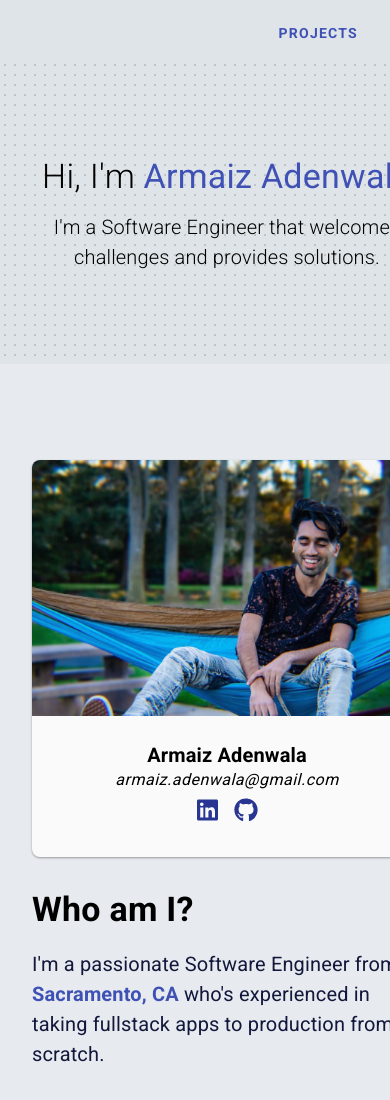
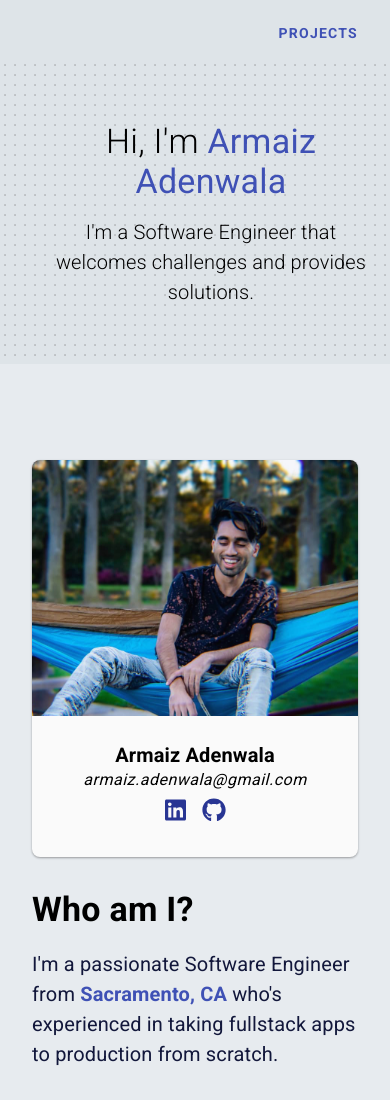
Before and after one commit to ArmaizAdenwala/personal-portfolio, a Gatsby site: page / in a window 390 px wide. Shown: the top 1100 px of the page. Built offline with nearby package versions, Linux system fonts and the light colour scheme; Gatsby itself is replaced by a stand-in of ours.

Commit message:
adjust responsiveness of grid and container

```diff
--- a/src/components/general/container/Container.scss
+++ b/src/components/general/container/Container.scss
@@ -2,7 +2,7 @@
 @import "../../../styles/mixins";
 
 .container {
-  width: 100%;
+  width: calc(100% - 64px);
   padding-left: 32px;
   padding-right: 32px;
   @include respond-to('medium') {
--- a/src/components/home/about/About.scss
+++ b/src/components/home/about/About.scss
@@ -6,10 +6,6 @@
   background-color: $background;
   width: 100%;
   padding: 96px 0;
-  &__row {
-    padding-left: 32px;
-    padding-right: 32px;
-  }
   &__content {
     max-width: 420px;
     margin: 0 auto;
--- a/src/components/home/about/ProfileCard.scss
+++ b/src/components/home/about/ProfileCard.scss
@@ -8,6 +8,7 @@
     margin: 0 auto;
   &__img {
     background-image: url("./images/armaiz_adenwala_software_engineer_sacramento_ca.jpg");
+    background-position: 100% 0%;
     width: 100%;
     height: 256px;
     background-size: cover;
--- a/src/components/home/hero/Hero.scss
+++ b/src/components/home/hero/Hero.scss
@@ -23,7 +23,6 @@
   &__content {
     position: absolute;
     text-align: center;
-    width: 100%;
     @include respond-to('medium') {
       width: auto;
       padding-left: 32px;
--- a/src/styles/main.scss
+++ b/src/styles/main.scss
@@ -9,6 +9,6 @@
   font-family: 'Roboto', sans-serif;
 }
 body {
-  width: 100%;
-  overflow-x: hidden;
+  // width: 100%;
+  // overflow-x: hidden;
 }
```
